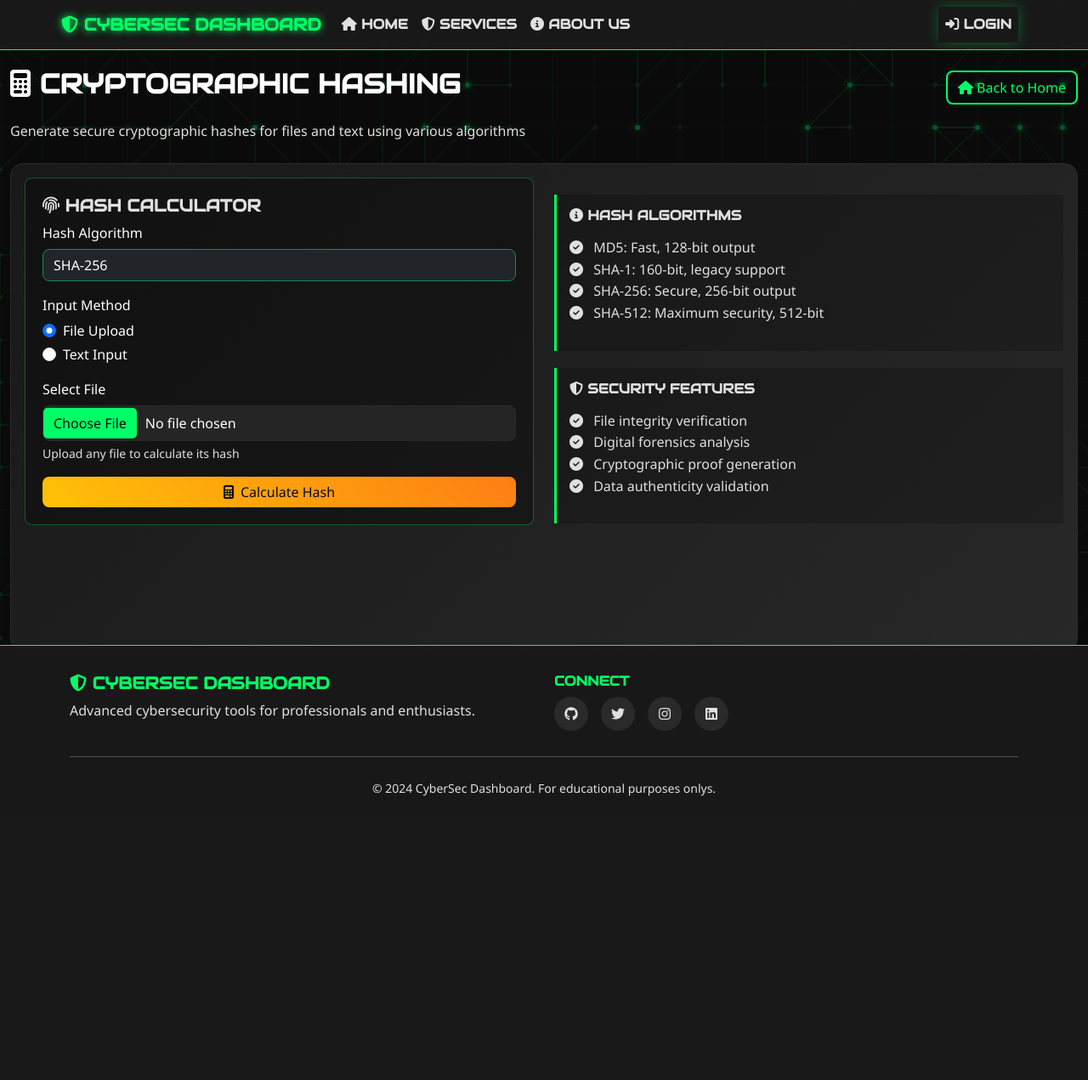
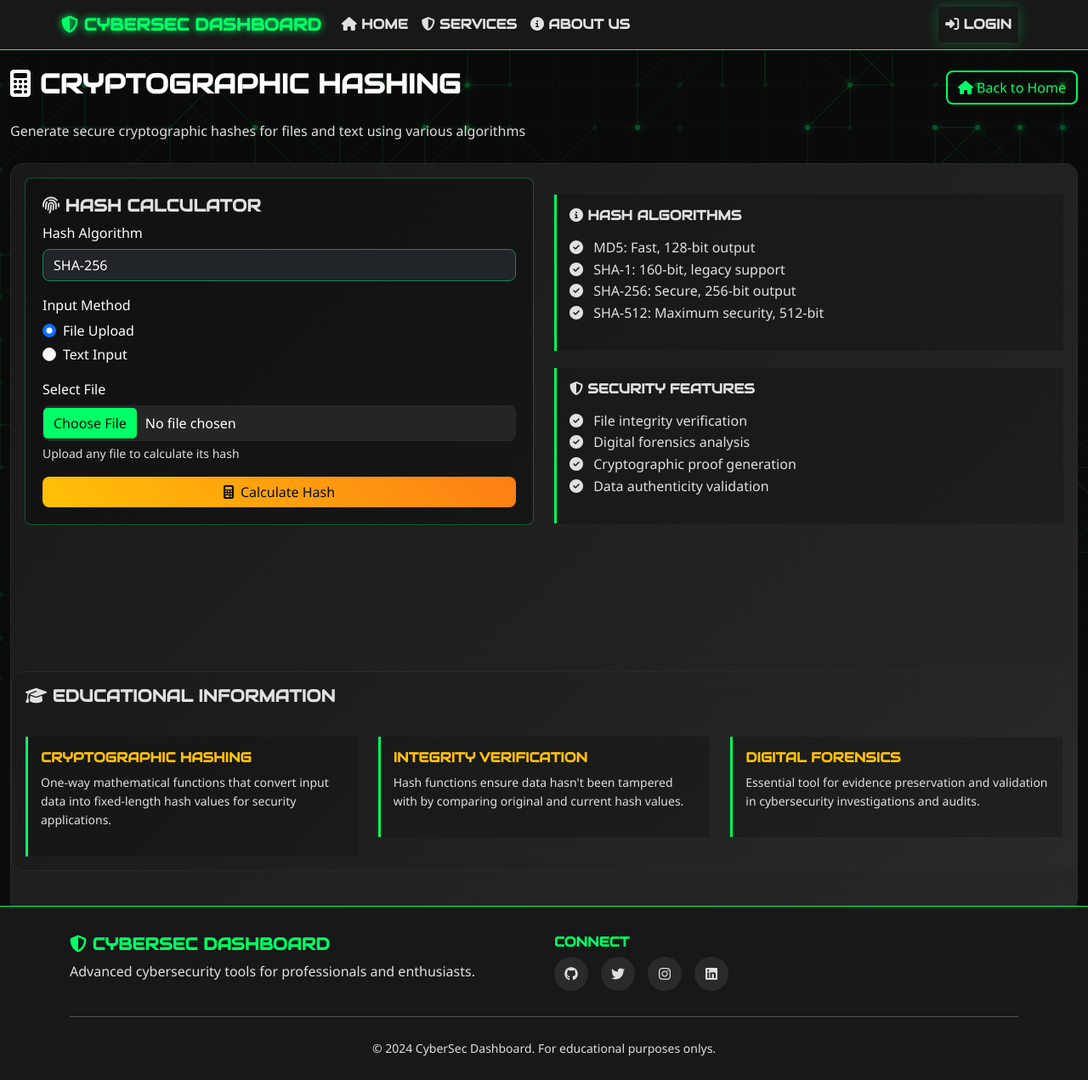
Before and after one commit to jas-preet-singh/C-SENTINAL-Cybersecurity-Dashboard-, a Flask app: template templates/services/hash_calculator.html in a window 1280 px wide. Shown: the whole page at 85% size. Before the commit the page ends 937 px from the top, so only its background shows below. Run offline with Flask 3, Linux system fonts and the light colour scheme; the template is opened without the code that fills it, so the values that code supplies are empty; parts of the project's set-up code (start-up, migrations or seed data) failed here and were passed over.

Commit message:
Add educational content about hash calculations to the platform
Adds an educational section to the hash_calculator.html template, detailing cryptographic hashing, integrity verification, and digital forensics.

Replit-Commit-Author: Agent
Replit-Commit-Session-Id: 93d00879-e943-47a4-b806-d9a234aa8a5f
Replit-Commit-Checkpoint-Type: full_checkpoint
Replit-Commit-Screenshot-Url: https://storage.googleapis.com/screenshot-production-us-central1/bf428374-0748-4566-b4cb-974ad830c269/93d00879-e943-47a4-b806-d9a234aa8a5f/hD9Ay0o

```diff
--- a/templates/services/hash_calculator.html
+++ b/templates/services/hash_calculator.html
@@ -149,11 +149,46 @@
                         </div>
                     </div>
                 </div>
-            </div>
+
 
             <!-- Educational Information Section -->
-
+            <div class="row mt-4 mb-5">
+                <div class="col-12">
+                    <div class="card module-card">
+                        <div class="card-body">
+                            <h5><i class="fas fa-graduation-cap"></i> EDUCATIONAL INFORMATION</h5>
+                            <div class="row mt-3">
+                                <div class="col-md-4">
+                                    <div class="hash-features">
+                                        <h6 class="text-warning">CRYPTOGRAPHIC HASHING</h6>
+                                        <p class="text-light small">
+                                            One-way mathematical functions that convert input data into fixed-length hash values for security applications.
+                                        </p>
+                                    </div>
+                                </div>
+                                <div class="col-md-4">
+                                    <div class="hash-features">
+                                        <h6 class="text-warning">INTEGRITY VERIFICATION</h6>
+                                        <p class="text-light small">
+                                            Hash functions ensure data hasn't been tampered with by comparing original and current hash values.
+                                        </p>
+                                    </div>
+                                </div>
+                                <div class="col-md-4">
+                                    <div class="hash-features">
+                                        <h6 class="text-warning">DIGITAL FORENSICS</h6>
+                                        <p class="text-light small">
+                                            Essential tool for evidence preservation and validation in cybersecurity investigations and audits.
+                                        </p>
+                                    </div>
+                                </div>
+                            </div>
+                        </div>
+                    </div>
+                </div>
+            </div>
         </div>
+         </div>
     </div>
 </div>
 {% endblock %}
```
Also changed, not shown: 1 other file.
